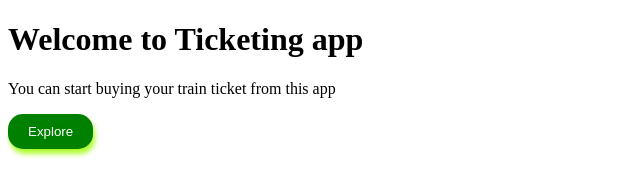
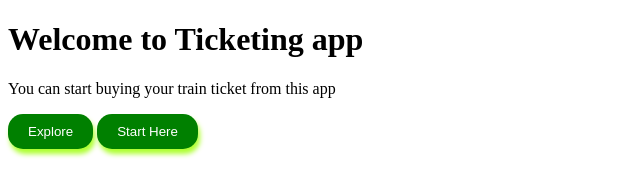
Before and after one commit to vickyhail-tech/ticketapp, a plain HTML site: page index.html in a window 1280 px wide. Shown: the whole page, without its empty margins (0-640 px from the left). Drawn offline with Linux system fonts and the light colour scheme.

Commit message:
changes done

```diff
--- a/index.html
+++ b/index.html
@@ -19,6 +19,7 @@
     <h1>Welcome to Ticketing app</h1>
     <p>You can start buying your train ticket from this app</p>
     <button>Explore</button>
+    <button>Start Here</button>
 
 </body>
 </html>
```
